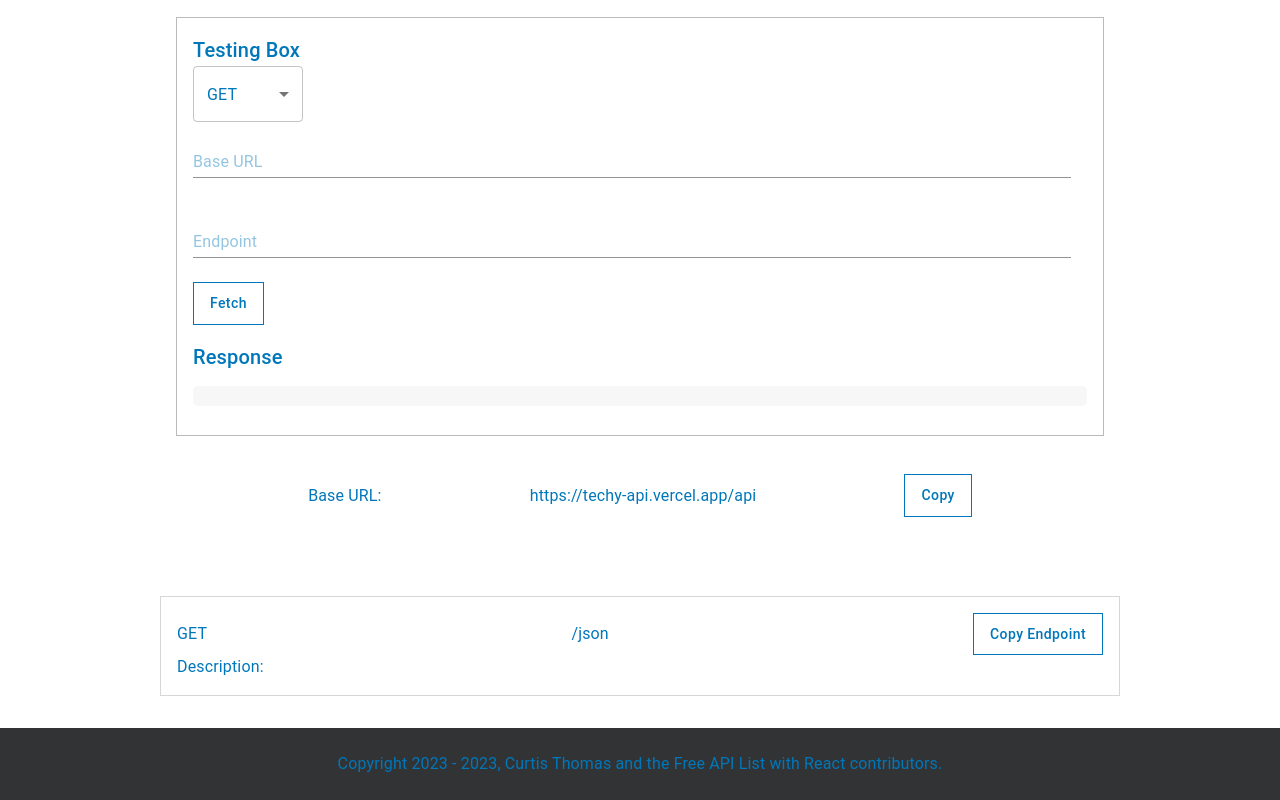
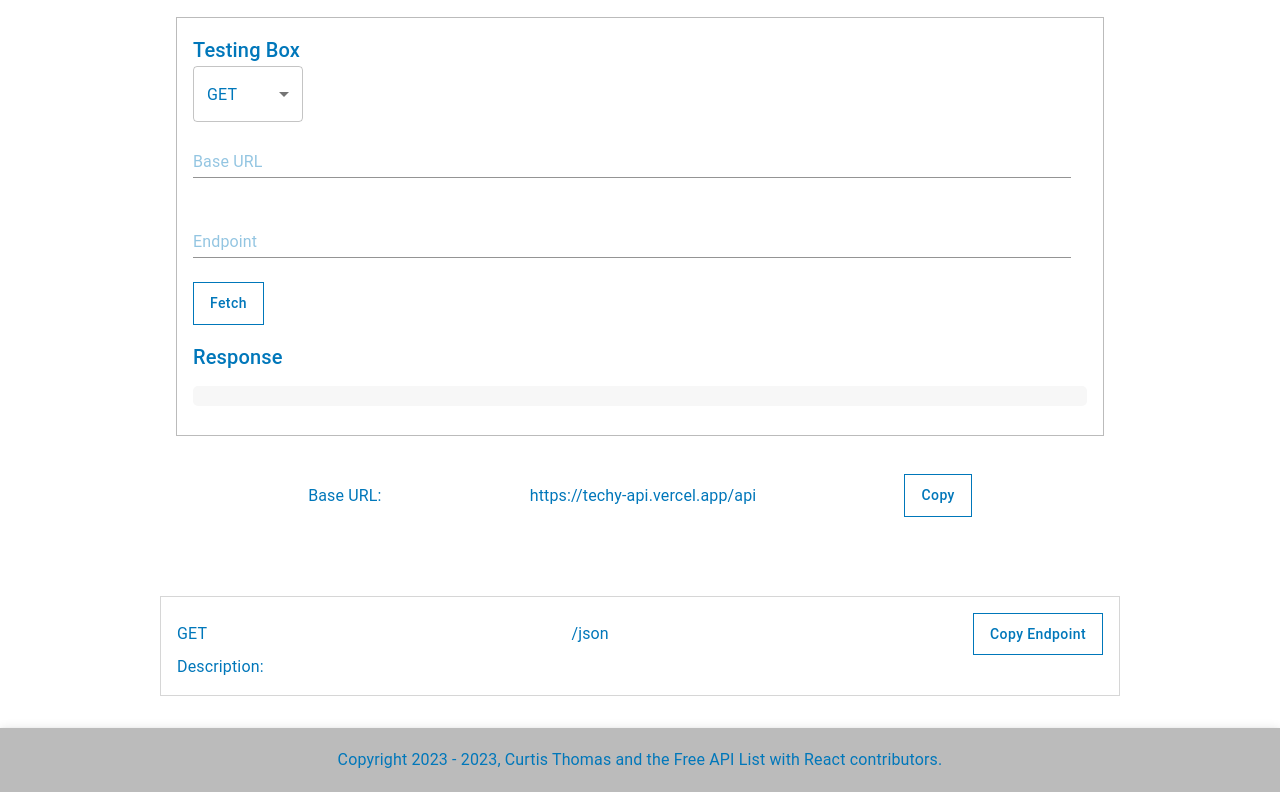
Before and after one commit to Curtis-Thomas/free-api-list-with-react, a React (Create React App) app: page /EntertainmentDash/EntertainmentTechy in a window 1280 px wide. Shown: the part 163-963 px from the top of the page. Built offline with nearby package versions, Linux system fonts and the light colour scheme.

Commit message:
style: footer change to appBar

```diff
--- a/src/core/footer/Footer.js
+++ b/src/core/footer/Footer.js
@@ -1,24 +1,16 @@
-import React from 'react';
-import { Box, Typography } from '@mui/material';
+import React from "react";
+import { AppBar, Box, Typography, Toolbar } from "@mui/material";
 
 const Footer = () => {
   return (
-    <Box
-      sx={{
-        display: 'flex',
-        alignItems: 'center',
-        minHeight: '5vh',
-        justifyContent: 'center',
-        backgroundColor: '#313335',
-        color: 'white',
-        textAlign: 'center',
-        padding: 2,
-      }}
-    >
-      <Typography>
-       Copyright 2023 - 2023, Curtis Thomas and the Free API List with React contributors.
-      </Typography>
-    </Box>
+    <AppBar position="static">
+      <Toolbar sx={{ justifyContent: "center" }}>
+        <Typography>
+          Copyright 2023 - 2023, Curtis Thomas and the Free API List with React
+          contributors.
+        </Typography>
+      </Toolbar>
+    </AppBar>
   );
 };
 
```
